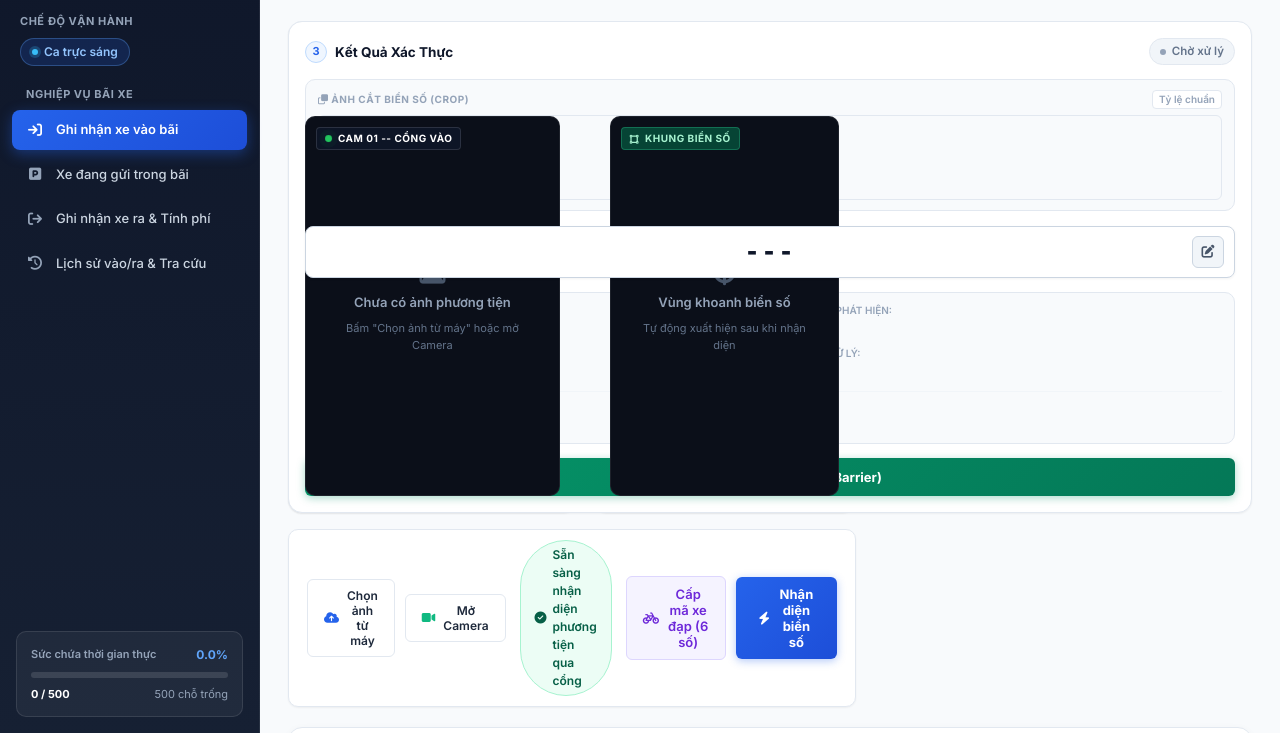
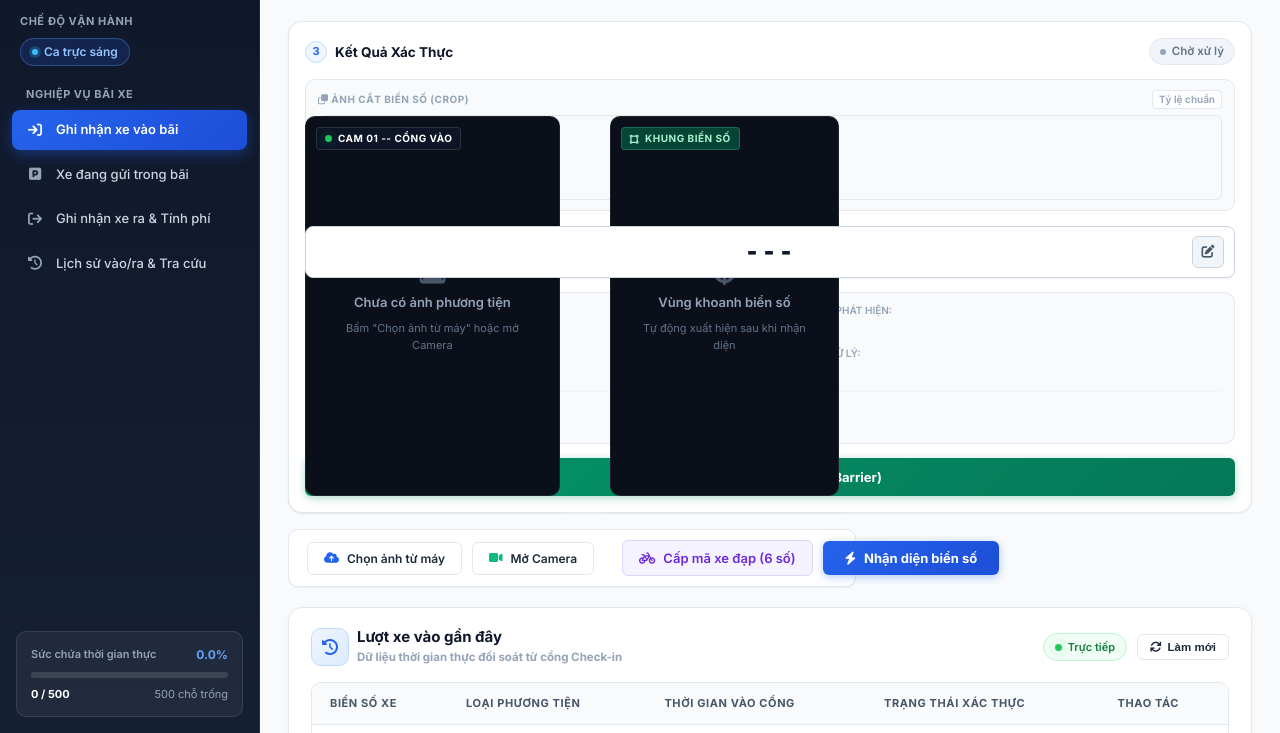
Before and after one commit to hinhoe/ITS-HKI2627-012012203804, a plain HTML site: page Smart_Parking/Frontend/pages/Employee/checkin.html in a window 1280 px wide. Shown: the part 67-800 px from the top of the page. Drawn offline with Linux system fonts and the light colour scheme; no server answers.

Commit message:
Remove flip/capture webcam buttons and lock fixed single-line toolbar height

```diff
--- a/Smart_Parking/Frontend/css/Employee/checkin.css
+++ b/Smart_Parking/Frontend/css/Employee/checkin.css
@@ -474,9 +474,11 @@ body {
    ========================================================================== */
 .action-toolbar-card {
   width: 100%;
+  min-height: 58px;
   display: flex;
   justify-content: space-between;
   align-items: center;
+  flex-wrap: nowrap;
   padding: 10px 18px;
   background: var(--color-bg-card);
   border: 1px solid var(--color-border);
@@ -488,18 +490,22 @@ body {
 .toolbar-left {
   display: flex;
   align-items: center;
+  flex-shrink: 0;
   gap: 10px;
 }
 
 .toolbar-center {
   flex: 1;
+  min-width: 0;
   display: flex;
   justify-content: center;
+  overflow: hidden;
 }
 
 .toolbar-right {
   display: flex;
   align-items: center;
+  flex-shrink: 0;
 }
 
 .btn {
@@ -514,6 +520,8 @@ body {
   transition: all 0.15s ease;
   border: 1px solid transparent;
   font-family: var(--font-family);
+  white-space: nowrap;
+  flex-shrink: 0;
 }
 
 .btn-secondary {
@@ -566,6 +574,16 @@ body {
   border: 1px solid #a7f3d0;
   padding: 5px 14px;
   border-radius: 9999px;
+  max-width: 100%;
+  white-space: nowrap;
+  overflow: hidden;
+  text-overflow: ellipsis;
+}
+
+.file-status-badge span {
+  overflow: hidden;
+  text-overflow: ellipsis;
+  white-space: nowrap;
 }
 
 /* ==========================================================================
--- a/Smart_Parking/Frontend/css/Employee/checkout.css
+++ b/Smart_Parking/Frontend/css/Employee/checkout.css
@@ -478,9 +478,11 @@ body {
    ========================================================================== */
 .action-toolbar-card {
   width: 100%;
+  min-height: 58px;
   display: flex;
   justify-content: space-between;
   align-items: center;
+  flex-wrap: nowrap;
   padding: 10px 18px;
   background: var(--color-bg-card);
   border: 1px solid var(--color-border);
@@ -492,18 +494,22 @@ body {
 .toolbar-left {
   display: flex;
   align-items: center;
+  flex-shrink: 0;
   gap: 10px;
 }
 
 .toolbar-center {
   flex: 1;
+  min-width: 0;
   display: flex;
   justify-content: center;
+  overflow: hidden;
 }
 
 .toolbar-right {
   display: flex;
   align-items: center;
+  flex-shrink: 0;
 }
 
 .btn {
@@ -518,6 +524,8 @@ body {
   transition: all 0.15s ease;
   border: 1px solid transparent;
   font-family: var(--font-family);
+  white-space: nowrap;
+  flex-shrink: 0;
 }
 
 .btn-secondary {
@@ -570,6 +578,16 @@ body {
   border: 1px solid #a7f3d0;
   padding: 5px 14px;
   border-radius: 9999px;
+  max-width: 100%;
+  white-space: nowrap;
+  overflow: hidden;
+  text-overflow: ellipsis;
+}
+
+.file-status-badge span {
+  overflow: hidden;
+  text-overflow: ellipsis;
+  white-space: nowrap;
 }
 
 /* ==========================================================================
--- a/Smart_Parking/Frontend/js/Employee/checkin.js
+++ b/Smart_Parking/Frontend/js/Employee/checkin.js
@@ -673,10 +673,8 @@ document.addEventListener('DOMContentLoaded', () => {
       if (emptyViewportPlaceholder) emptyViewportPlaceholder.style.display = 'none';
       if (webcamLiveControls) webcamLiveControls.style.display = 'flex';
 
-      if (btnCaptureWebcam) btnCaptureWebcam.style.display = 'inline-flex';
-      if (btnFlipWebcam) btnFlipWebcam.style.display = 'inline-flex';
       if (webcamBtnText) webcamBtnText.textContent = 'Tắt Camera';
-      if (fileStatusText) fileStatusText.textContent = 'Camera đang mở: Đặt biển số vào khung và bấm nút chụp';
+      if (fileStatusText) fileStatusText.textContent = 'Camera đang bật — Bấm Nhận diện';
       if (camStatusText) camStatusText.textContent = 'WEBCAM LAPTOP - TRỰC TIẾP';
       if (camStatusDot) camStatusDot.style.backgroundColor = '#10b981';
     } catch (err) {
--- a/Smart_Parking/Frontend/js/Employee/checkout.js
+++ b/Smart_Parking/Frontend/js/Employee/checkout.js
@@ -547,11 +547,9 @@ document.addEventListener('DOMContentLoaded', () => {
       if (vehiclePreviewImg) vehiclePreviewImg.style.display = 'none';
       if (webcamLiveControls) webcamLiveControls.style.display = 'flex';
       if (webcamBtnText) webcamBtnText.textContent = 'Tắt Camera';
-      if (btnCaptureWebcam) btnCaptureWebcam.style.display = 'inline-flex';
-      if (btnFlipWebcam) btnFlipWebcam.style.display = 'inline-flex';
       if (camStatusDot) camStatusDot.style.backgroundColor = '#10b981';
       if (camStatusText) camStatusText.textContent = 'CAM 02 -- CỔNG RA (LIVE)';
-      if (fileStatusText) fileStatusText.textContent = 'Đang xem trực tiếp từ camera Cổng Ra';
+      if (fileStatusText) fileStatusText.textContent = 'Camera đang bật — Bấm Nhận diện';
     } catch (err) {
       console.error('Không thể truy cập Camera:', err);
       if (window.showAppAlert) {
--- a/Smart_Parking/Frontend/pages/Employee/checkin.html
+++ b/Smart_Parking/Frontend/pages/Employee/checkin.html
@@ -6,7 +6,7 @@
   <title>Ghi nhận xe vào bãi - ParkAIVision</title>
 
   <!-- File CSS riêng biệt theo chuẩn dự án -->
-  <link rel="stylesheet" href="../../css/Employee/checkin.css?v=15.0">
+  <link rel="stylesheet" href="../../css/Employee/checkin.css?v=16.0">
   <link rel="stylesheet" href="../../css/Employee/notification-modal.css?v=2.0">
 
   <!-- Font chữ Inter -->
@@ -296,14 +296,6 @@
                 <i class="fa-solid fa-video" style="color: #10b981;"></i>
                 <span id="webcamBtnText">Mở Camera</span>
               </button>
-              <button type="button" class="btn btn-secondary" id="btnFlipWebcam" style="display: none;" title="Lật gương camera nếu chữ biển số bị ngược">
-                <i class="fa-solid fa-arrows-left-right" style="color: #6366f1;"></i>
-                <span>Lật gương</span>
-              </button>
-              <button type="button" class="btn btn-secondary" id="btnCaptureWebcam" style="display: none;">
-                <i class="fa-solid fa-camera" style="color: #2563eb;"></i>
-                <span>Chụp ảnh</span>
-              </button>
             </div>
 
             <div class="toolbar-center">
@@ -455,6 +447,6 @@
 
   <!-- JavaScript xử lý tương tác -->
   <script src="../../js/Employee/notification-modal.js?v=3.0"></script>
-  <script src="../../js/Employee/checkin.js?v=17.0"></script>
+  <script src="../../js/Employee/checkin.js?v=18.0"></script>
 </body>
 </html>
```
Also changed, not shown: Smart_Parking/Frontend/pages/Employee/checkout.html (+2 -10 lines).
